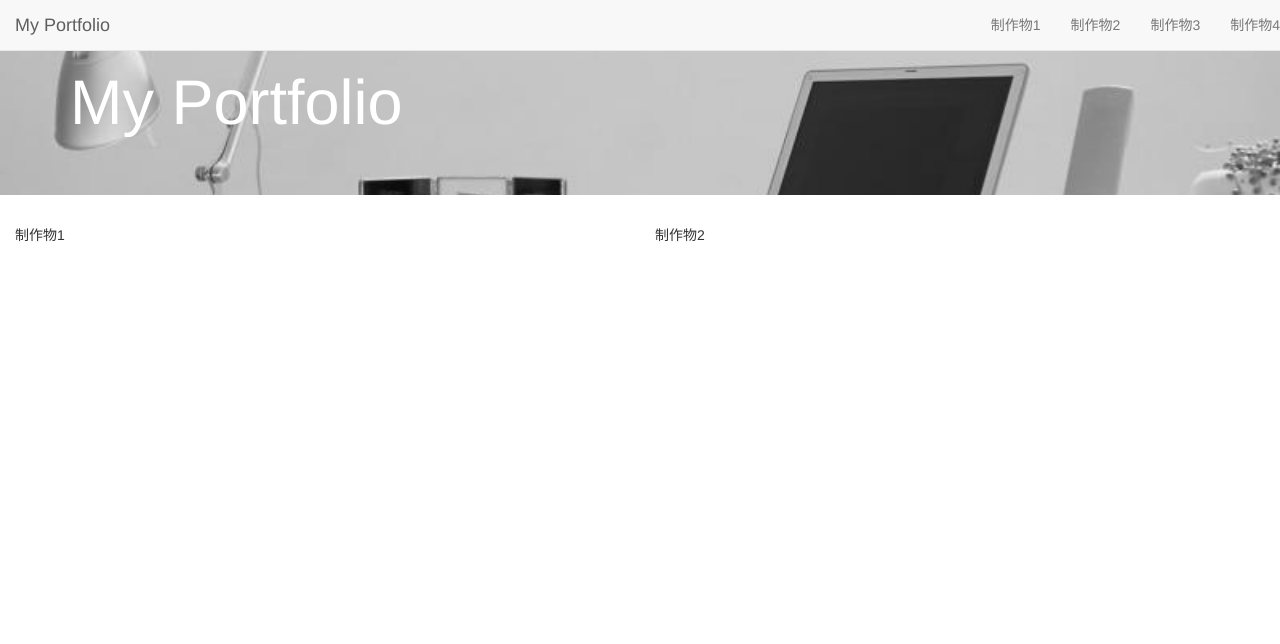
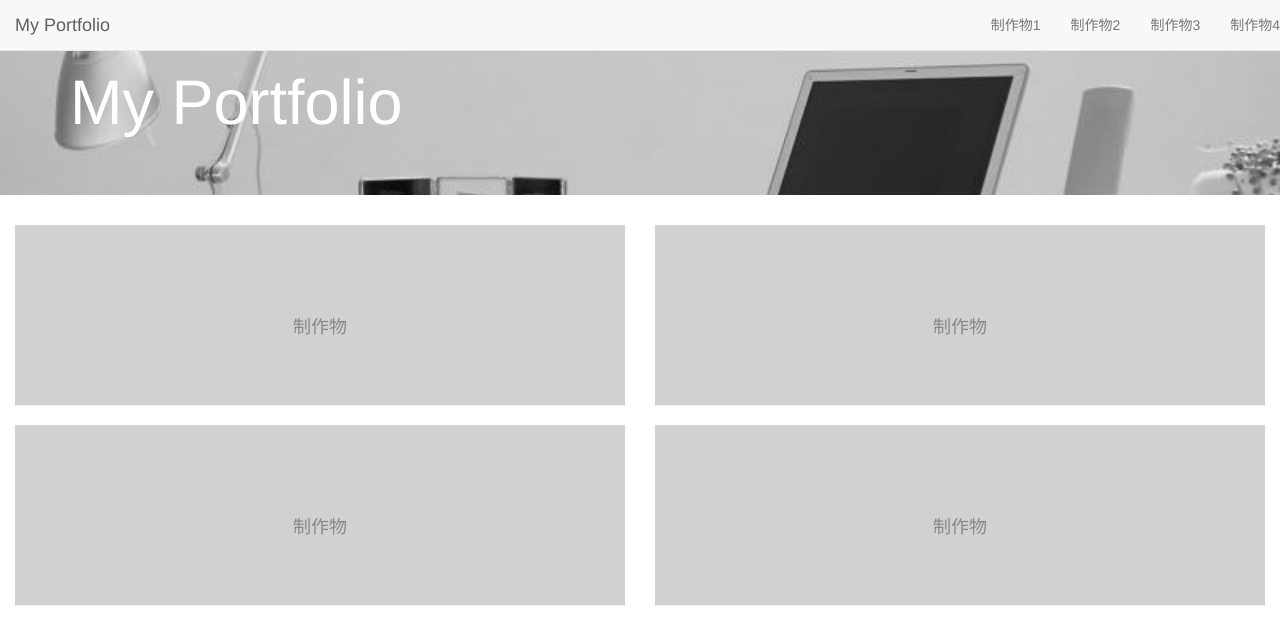
Before and after one commit to HitoshiKawamura/hitoshikawamura.github.io, a plain HTML site: page index.html in a window 1280 px wide. Drawn offline with nearby package versions, Linux system fonts and the light colour scheme.

Commit message:
contentupdate

```diff
--- a/index.html
+++ b/index.html
@@ -19,6 +19,22 @@
         background-size: cover;
         color: #fff;
       }
+
+      .panel {
+        margin-bottom: 20px;
+        background-color: #D1D1D1;
+        border: none;
+        border-radius: 0;
+      }
+
+      .panel-body {
+        text-align: center;
+        height: 180px;
+        padding-top: 90px;
+        color: #888;
+        font-size: 18px;
+      }
+
     </style>
   </head>
   <body>
@@ -52,8 +68,26 @@
     </header>
     <div class="container-fluid">
       <div class="row">
-      <div class="col-sm-6">制作物1</div>
-      <div class="col-sm-6">制作物2</div>
+        <div class="col-sm-6">
+          <div class="panel panel-default">
+            <div class="panel-body">制作物</div>
+          </div>
+        </div>
+        <div class="col-sm-6">
+          <div class="panel panel-default">
+            <div class="panel-body">制作物</div>
+          </div>
+        </div>
+        <div class="col-sm-6">
+          <div class="panel panel-default">
+            <div class="panel-body">制作物</div>
+          </div>
+        </div>
+        <div class="col-sm-6">
+          <div class="panel panel-default">
+            <div class="panel-body">制作物</div>
+          </div>
+        </div>
       </div>
     </div>
   </body>
```
